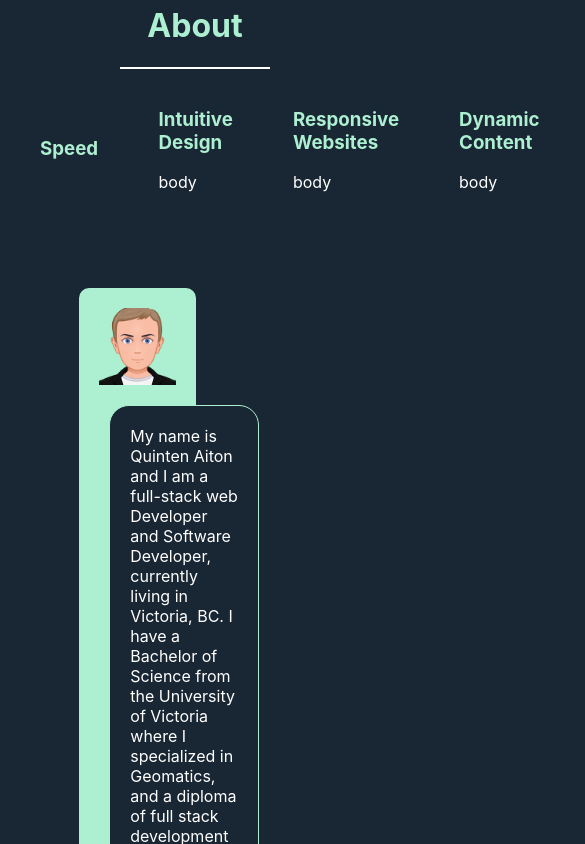
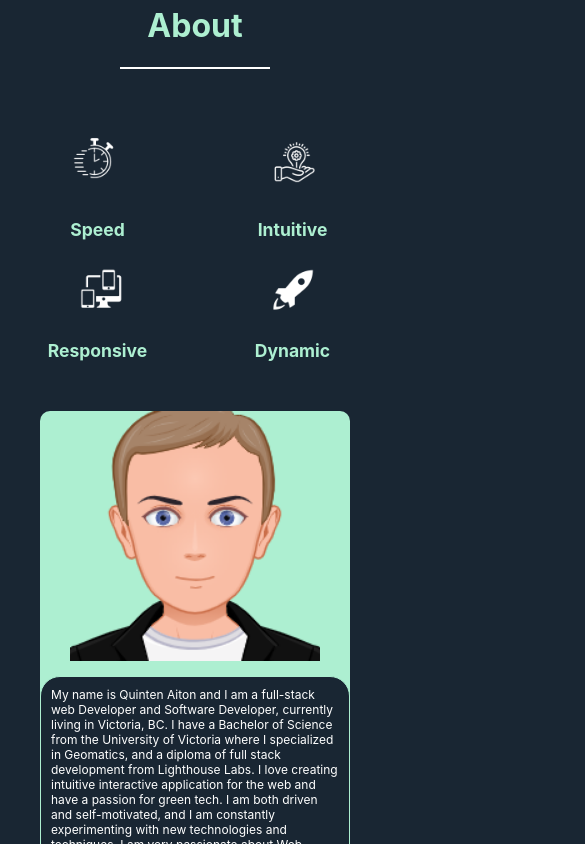
Before and after one commit to QuinAiton/PersonalPortfolio, a Next.js app: page / in a window 390 px wide. Shown: the part 940-1784 px from the top of the page, 585 px wide, since content can reach past the window. Built offline with nearby package versions, Linux system fonts and the light colour scheme.

Commit message:
Adds Media Queries For Responsiveness

```diff
--- a/components/About.js
+++ b/components/About.js
@@ -40,7 +40,7 @@ const About = () => {
                 width={100}
               />
               <div className={Styles.cardBody}>
-                <h3>Intuitive Design</h3>
+                <h3>Intuitive</h3>
                 <p>body</p>
               </div>
             </div>
@@ -52,7 +52,7 @@ const About = () => {
                 width={100}
               />
               <div className={Styles.cardBody}>
-                <h3>Responsive Websites</h3>
+                <h3>Responsive</h3>
                 <p>body</p>
               </div>
             </div>
@@ -64,7 +64,7 @@ const About = () => {
                 width={100}
               />
               <div className={Styles.cardBody}>
-                <h3>Dynamic Content</h3>
+                <h3>Dynamic</h3>
                 <p>body</p>
               </div>
             </div>
--- a/styles/About.module.scss
+++ b/styles/About.module.scss
@@ -31,8 +31,8 @@ $secondary: #192633;
 .container1 {
   margin: auto auto;
   width: 100%;
-  display: flex;
-  justify-content: space-between;
+  display: grid;
+  grid-template-columns: repeat(4, 1fr);
   margin-bottom: 20px;
 }
 
@@ -145,14 +145,54 @@ $secondary: #192633;
 
 // small screen styles
 
-@media (max-width: 600px) {
+@media (max-width: 900px) {
+  .title {
+    font-size: 1em;
+    margin-bottom: 50px;
+  }
+  .container1 {
+    grid-template-columns: repeat(2, 1fr);
+    font-size: 15px;
+    padding: 0;
+    margin: 0;
+    margin-bottom: 50px;
+
+    .interestCard {
+      margin: 0;
+      flex-direction: column;
+    }
+
+    .cardBody {
+      margin: 0;
+      h3 {
+        margin: 0;
+      }
+      p {
+        display: none;
+      }
+    }
+  }
   .container2 {
-    padding: none;
-    width: 80%;
+    margin: auto;
+    padding: 0 40px;
+    width: 100%;
     display: flex;
     flex-direction: column;
   }
   .bio {
-    height: 40%;
+    margin: auto auto;
+    font-size: 12px;
+    width: 100%;
+    padding: 0;
+
+    p {
+      font-size: 12px;
+      left: 0;
+      padding: 10px;
+    }
+  }
+
+  .skills {
+    width: 100%;
   }
 }
--- a/styles/Header.module.scss
+++ b/styles/Header.module.scss
@@ -162,3 +162,9 @@ $dark: #131e29;
     margin-bottom: 20px;
   }
 }
+
+@media (max-width: 896px) {
+  .typing {
+    font-size: 0.7rem;
+  }
+}
--- a/styles/globals.scss
+++ b/styles/globals.scss
@@ -22,3 +22,10 @@ body {
     box-sizing: border-box;
   }
 }
+
+@media (max-width: 900px) {
+  body {
+    width: 100%;
+    overflow-x: hidden;
+  }
+}
```
